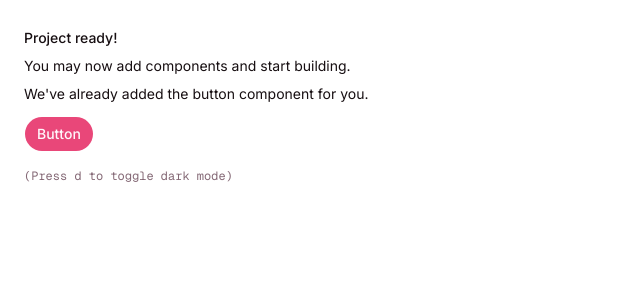
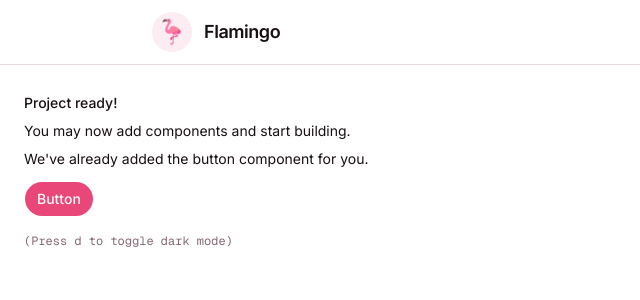
Before and after one commit to chloeilabs/flamingo, a Next.js app: page / in a window 1280 px wide. Shown: the top 300 px of the page, without its empty margins (0-640 px from the left). Built offline with nearby package versions, Linux system fonts and the light colour scheme.

Commit message:
Add Flamingo header
Co-authored-by: Chloei <labs@chloei.ai>

```diff
--- a/app/layout.tsx
+++ b/app/layout.tsx
@@ -23,7 +23,24 @@ export default function RootLayout({
       className={cn("antialiased", fontMono.variable, "font-sans", inter.variable)}
     >
       <body>
-        <ThemeProvider>{children}</ThemeProvider>
+        <ThemeProvider>
+          <div className="flex min-h-svh flex-col">
+            <header className="border-b bg-background/95">
+              <div className="mx-auto flex h-16 w-full max-w-5xl items-center gap-3 px-6">
+                <span
+                  aria-hidden="true"
+                  className="flex size-10 items-center justify-center rounded-full bg-primary/10 text-2xl"
+                >
+                  🦩
+                </span>
+                <span className="text-lg font-semibold tracking-tight">
+                  Flamingo
+                </span>
+              </div>
+            </header>
+            <main className="flex flex-1">{children}</main>
+          </div>
+        </ThemeProvider>
       </body>
     </html>
   )
--- a/app/page.tsx
+++ b/app/page.tsx
@@ -2,7 +2,7 @@ import { Button } from "@/components/ui/button"
 
 export default function Page() {
   return (
-    <div className="flex min-h-svh p-6">
+    <div className="flex flex-1 p-6">
       <div className="flex max-w-md min-w-0 flex-col gap-4 text-sm leading-loose">
         <div>
           <h1 className="font-medium">Project ready!</h1>
```
